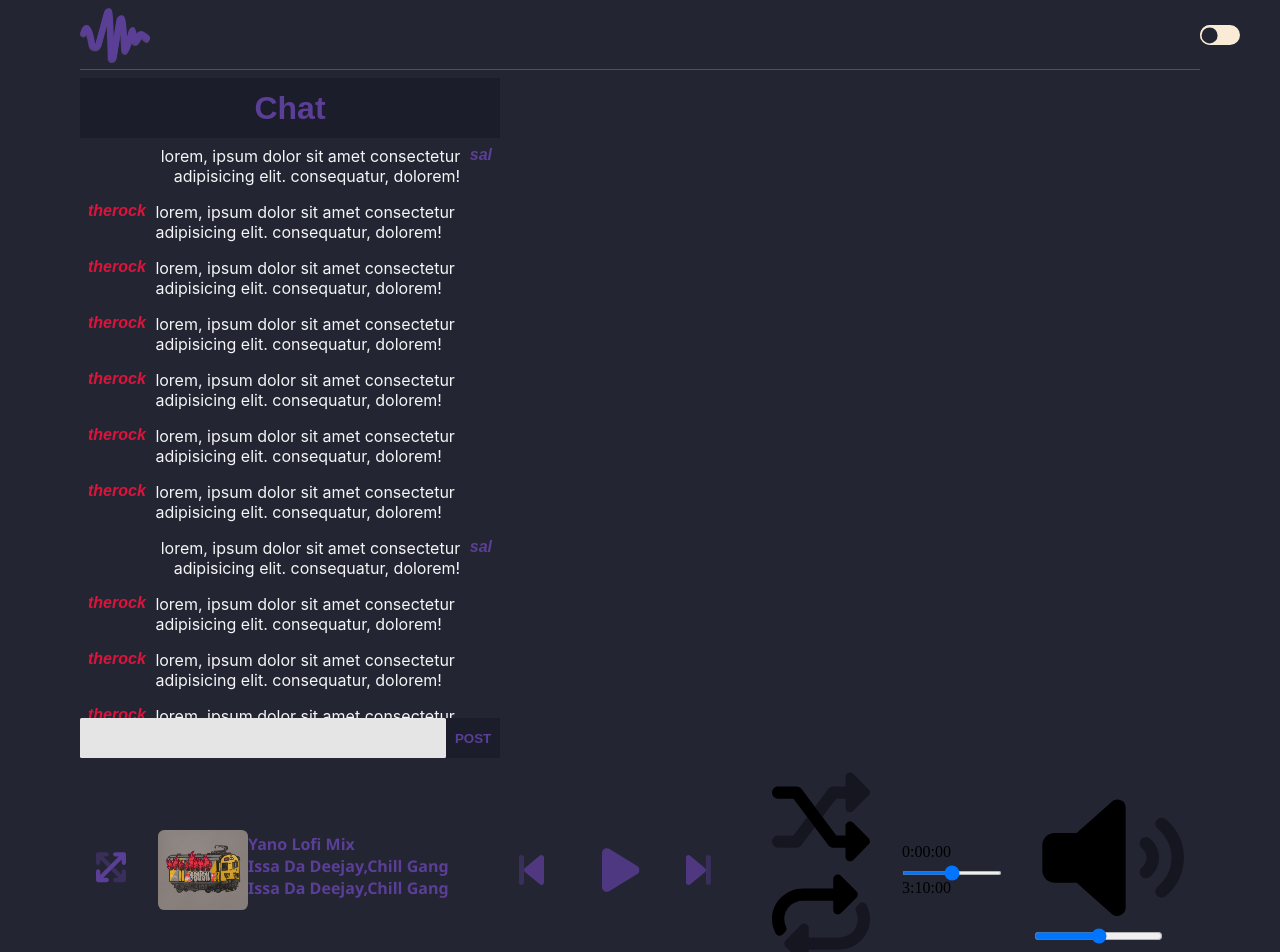
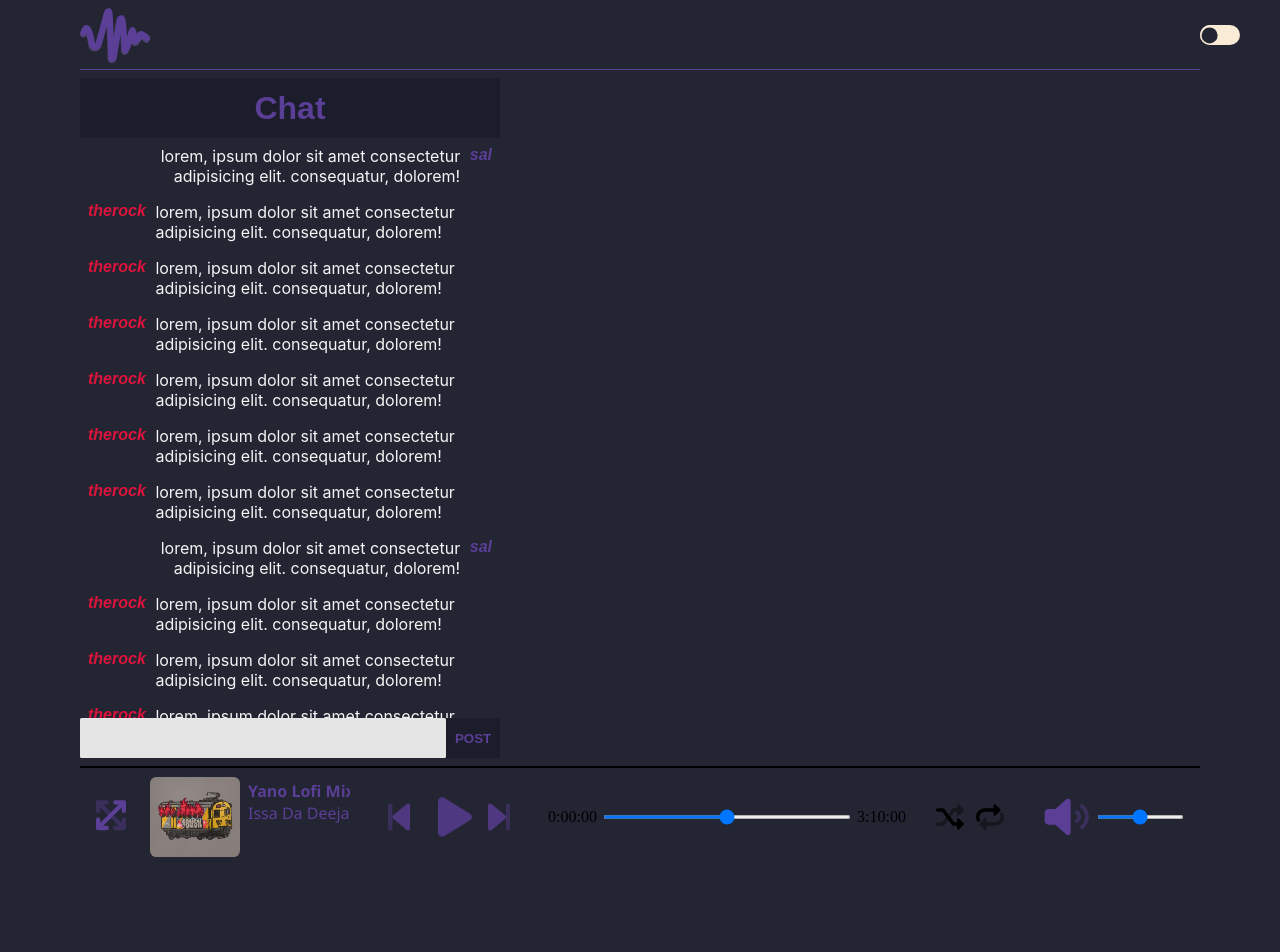
Before and after one commit to ngakana/mzansi-waya, a React (Create React App) app: page / in a window 1280 px wide. Shown: the top 952 px of the page. After the commit the page ends 866 px from the top, so only its background shows below. Built offline with nearby package versions, Linux system fonts and the light colour scheme.

Commit message:
💄 update styles

```diff
--- a/src/styles/_playerbar.scss
+++ b/src/styles/_playerbar.scss
@@ -3,15 +3,11 @@
     "button song controls track settings volume";
     display: grid;
     grid-template-rows: 1fr;
-    grid-template-columns: 30px 300px 250px auto 100px 150px;
-    gap: 2rem;
+    grid-template-columns: 30px 200px 150px auto 80px 150px;
+    gap: 1.5rem;
     align-items: center;
-    // display: flex;
-    // flex-direction: row;
-    // justify-content: space-between;
-    // align-items: center;
     padding: 0.1rem 1rem;
-    // background-color: thistle;
+    border-top: 2px solid black;
 
     .fullscreen-button {
         grid-area: button;
@@ -28,6 +24,7 @@
 
     .song-card {
         display: flex;
+        overflow: hidden;
 
         img {
             width: 90px;
@@ -44,8 +41,11 @@
             margin: 0.2rem 0;
             font-family: 'Segoe UI', Roboto, Oxygen, Ubuntu, Cantarell, 'Open Sans';
 
-            div:nth-child(1) {
+            div:nth-child(1) p {
                 font-weight: 900;
+            }
+            div:nth-child(2) p {
+                font-weight: normal;
             }
         }
     }
@@ -56,7 +56,7 @@
         justify-content: space-around;
 
         svg {
-            width: 10%;
+            width: 15%;
             path[class="fa-primary"] {
                 fill: #5b3e96c9;
             }
@@ -66,8 +66,19 @@
         }
     }
 
+    .song-progress-bar {
+        grid-area: track;
+        display: flex;
+        justify-content: space-between;
+        align-items: center;
+
+        .track {
+            flex: 0.95;
+            display: flex;
+            align-items: center;
+        }
+
         input[name="track"] {
-        grid-area: track;
             width: 100%;
             background-color: whitesmoke;
             height: 4px;
@@ -81,6 +92,7 @@
             }
 
             &::-moz-range-thumb{
+                transform: scale(1.1);
                 outline: none;
                 border: none;
                 background-color: #5b3e96;
@@ -88,7 +100,75 @@
             }
 
             &:focus {
+                &::-moz-range-thumb {
                     outline: 1px solid whitesmoke;
                 }
             }
         }
+    }
+
+    .playback-settings {
+        grid-area: settings;
+        display: flex;
+        justify-content: space-around;
+        align-items: center;
+
+        svg {
+            cursor: pointer;
+            flex: 0.35;
+        }
+
+        .shuffle-on {
+            path[class="fa-secondary"], path[class="fa-primary"] {
+                fill: #5b3e96;
+            }
+        }
+        .repeat-on, .repeat-one {
+            path[class="fa-secondary"], path[class="fa-primary"] {
+                fill: #5b3e96;
+            }
+        }
+    }
+
+    .volume {
+        grid-area: volume;
+        display: flex;
+        align-items: center;
+
+        svg {
+            cursor: pointer;
+            flex: 0.35;
+            padding: 0.5rem;
+
+            path[class="fa-secondary"], path[class="fa-primary"] {
+                fill: #5b3e96;
+            }
+        }
+        .vol {
+            flex: 0.65;
+            display: flex;
+            align-items: center;
+            input{
+                width: 100%;
+                height: 4px;
+                cursor: pointer;
+
+                &::-moz-range-progress {
+                    background-color: #5b3e96;
+                    height: 5px;
+                }
+                &::-moz-range-thumb {
+                    border: none;
+                    outline: none;
+                    border-radius: 50%;
+                }
+
+                &:focus {
+                    &::-moz-range-thumb {
+                        outline: 1px solid whitesmoke;
+                    }
+                }
+            }
+        }
+    }
+}
--- a/src/styles/app.css
+++ b/src/styles/app.css
@@ -319,77 +319,47 @@ header svg, header .text {
   outline: 2px solid #5b3e96;
 }
 
-.scroller-wrapper {
+.scroll-wrapper {
   display: -webkit-box;
   display: -ms-flexbox;
   display: flex;
-  list-style: none;
   white-space: nowrap;
   overflow: hidden;
+  margin: 0 0.5rem;
 }
 
-.scroller-wrapper .scroller {
-  display: inline-block;
-  position: relative;
-  -webkit-transform: translateX(10%);
-          transform: translateX(10%);
+.scroll-wrapper .scroller {
+  display: -webkit-box;
+  display: -ms-flexbox;
+  display: flex;
 }
 
-.scroller-wrapper .scroller span {
+.scroll-wrapper .scroller:hover {
+  -webkit-animation: scroller 5s linear 0s infinite normal forwards;
+          animation: scroller 5s linear 0s infinite normal forwards;
+}
+
+.scroll-wrapper .scroller:hover .scrolling-text-1 {
   padding-right: 0.5rem;
+  position: relative;
+}
+
+.scroll-wrapper .scroller:hover .scrolling-text-2 {
+  -webkit-animation-delay: 5s;
+          animation-delay: 5s;
 }
 
 @-webkit-keyframes scroller {
-  0% {
-    -webkit-transform: translateX(5%);
-            transform: translateX(5%);
-  }
-  20% {
+  to {
     -webkit-transform: translateX(-50%);
             transform: translateX(-50%);
-  }
-  40% {
-    -webkit-transform: translateX(-100%);
-            transform: translateX(-100%);
-  }
-  60% {
-    -webkit-transform: translateX(-50%);
-            transform: translateX(-50%);
-  }
-  80% {
-    -webkit-transform: translateX(0%);
-            transform: translateX(0%);
-  }
-  100% {
-    -webkit-transform: translateX(0%);
-            transform: translateX(0%);
   }
 }
 
 @keyframes scroller {
-  0% {
-    -webkit-transform: translateX(5%);
-            transform: translateX(5%);
-  }
-  20% {
+  to {
     -webkit-transform: translateX(-50%);
             transform: translateX(-50%);
-  }
-  40% {
-    -webkit-transform: translateX(-100%);
-            transform: translateX(-100%);
-  }
-  60% {
-    -webkit-transform: translateX(-50%);
-            transform: translateX(-50%);
-  }
-  80% {
-    -webkit-transform: translateX(0%);
-            transform: translateX(0%);
-  }
-  100% {
-    -webkit-transform: translateX(0%);
-            transform: translateX(0%);
   }
 }
 
@@ -399,13 +369,14 @@ header svg, header .text {
   display: grid;
   -ms-grid-rows: 1fr;
       grid-template-rows: 1fr;
-  -ms-grid-columns: 30px 300px 250px auto 100px 150px;
-      grid-template-columns: 30px 300px 250px auto 100px 150px;
-  gap: 2rem;
+  -ms-grid-columns: 30px 200px 150px auto 80px 150px;
+      grid-template-columns: 30px 200px 150px auto 80px 150px;
+  gap: 1.5rem;
   -webkit-box-align: center;
       -ms-flex-align: center;
           align-items: center;
   padding: 0.1rem 1rem;
+  border-top: 2px solid black;
 }
 
 .playerbar .fullscreen-button {
@@ -427,6 +398,7 @@ header svg, header .text {
   display: -webkit-box;
   display: -ms-flexbox;
   display: flex;
+  overflow: hidden;
 }
 
 .playerbar .song-card img {
@@ -453,8 +425,12 @@ header svg, header .text {
   font-family: 'Segoe UI', Roboto, Oxygen, Ubuntu, Cantarell, 'Open Sans';
 }
 
-.playerbar .song-card .song-details div:nth-child(1) {
+.playerbar .song-card .song-details div:nth-child(1) p {
   font-weight: 900;
+}
+
+.playerbar .song-card .song-details div:nth-child(2) p {
+  font-weight: normal;
 }
 
 .playerbar .media-play-controls {
@@ -469,7 +445,7 @@ header svg, header .text {
 }
 
 .playerbar .media-play-controls svg {
-  width: 10%;
+  width: 15%;
 }
 
 .playerbar .media-play-controls svg path[class="fa-primary"] {
@@ -480,10 +456,34 @@ header svg, header .text {
   fill: #5b3e96;
 }
 
-.playerbar input[name="track"] {
+.playerbar .song-progress-bar {
   -ms-grid-row: 1;
   -ms-grid-column: 4;
   grid-area: track;
+  display: -webkit-box;
+  display: -ms-flexbox;
+  display: flex;
+  -webkit-box-pack: justify;
+      -ms-flex-pack: justify;
+          justify-content: space-between;
+  -webkit-box-align: center;
+      -ms-flex-align: center;
+          align-items: center;
+}
+
+.playerbar .song-progress-bar .track {
+  -webkit-box-flex: 0.95;
+      -ms-flex: 0.95;
+          flex: 0.95;
+  display: -webkit-box;
+  display: -ms-flexbox;
+  display: flex;
+  -webkit-box-align: center;
+      -ms-flex-align: center;
+          align-items: center;
+}
+
+.playerbar .song-progress-bar input[name="track"] {
   width: 100%;
   background-color: whitesmoke;
   height: 4px;
@@ -492,19 +492,106 @@ header svg, header .text {
   border: none;
 }
 
-.playerbar input[name="track"]::-moz-range-progress, .playerbar input[name="track"]::-webkit-slider-runnable-track {
+.playerbar .song-progress-bar input[name="track"]::-moz-range-progress, .playerbar .song-progress-bar input[name="track"]::-webkit-slider-runnable-track {
   height: 6px;
   background-color: #5b3e96;
 }
 
-.playerbar input[name="track"]::-moz-range-thumb {
+.playerbar .song-progress-bar input[name="track"]::-moz-range-thumb {
+  transform: scale(1.1);
   outline: none;
   border: none;
   background-color: #5b3e96;
   border-radius: 50%;
 }
 
-.playerbar input[name="track"]:focus {
+.playerbar .song-progress-bar input[name="track"]:focus::-moz-range-thumb {
+  outline: 1px solid whitesmoke;
+}
+
+.playerbar .playback-settings {
+  -ms-grid-row: 1;
+  -ms-grid-column: 5;
+  grid-area: settings;
+  display: -webkit-box;
+  display: -ms-flexbox;
+  display: flex;
+  -ms-flex-pack: distribute;
+      justify-content: space-around;
+  -webkit-box-align: center;
+      -ms-flex-align: center;
+          align-items: center;
+}
+
+.playerbar .playback-settings svg {
+  cursor: pointer;
+  -webkit-box-flex: 0.35;
+      -ms-flex: 0.35;
+          flex: 0.35;
+}
+
+.playerbar .playback-settings .shuffle-on path[class="fa-secondary"], .playerbar .playback-settings .shuffle-on path[class="fa-primary"] {
+  fill: #5b3e96;
+}
+
+.playerbar .playback-settings .repeat-on path[class="fa-secondary"], .playerbar .playback-settings .repeat-on path[class="fa-primary"], .playerbar .playback-settings .repeat-one path[class="fa-secondary"], .playerbar .playback-settings .repeat-one path[class="fa-primary"] {
+  fill: #5b3e96;
+}
+
+.playerbar .volume {
+  -ms-grid-row: 1;
+  -ms-grid-column: 6;
+  grid-area: volume;
+  display: -webkit-box;
+  display: -ms-flexbox;
+  display: flex;
+  -webkit-box-align: center;
+      -ms-flex-align: center;
+          align-items: center;
+}
+
+.playerbar .volume svg {
+  cursor: pointer;
+  -webkit-box-flex: 0.35;
+      -ms-flex: 0.35;
+          flex: 0.35;
+  padding: 0.5rem;
+}
+
+.playerbar .volume svg path[class="fa-secondary"], .playerbar .volume svg path[class="fa-primary"] {
+  fill: #5b3e96;
+}
+
+.playerbar .volume .vol {
+  -webkit-box-flex: 0.65;
+      -ms-flex: 0.65;
+          flex: 0.65;
+  display: -webkit-box;
+  display: -ms-flexbox;
+  display: flex;
+  -webkit-box-align: center;
+      -ms-flex-align: center;
+          align-items: center;
+}
+
+.playerbar .volume .vol input {
+  width: 100%;
+  height: 4px;
+  cursor: pointer;
+}
+
+.playerbar .volume .vol input::-moz-range-progress {
+  background-color: #5b3e96;
+  height: 5px;
+}
+
+.playerbar .volume .vol input::-moz-range-thumb {
+  border: none;
+  outline: none;
+  border-radius: 50%;
+}
+
+.playerbar .volume .vol input:focus::-moz-range-thumb {
   outline: 1px solid whitesmoke;
 }
 
```
Also changed, not shown: 1 other file (tests, documents, lock files or other folders). Lines whose indentation alone changed are shown as unchanged.
